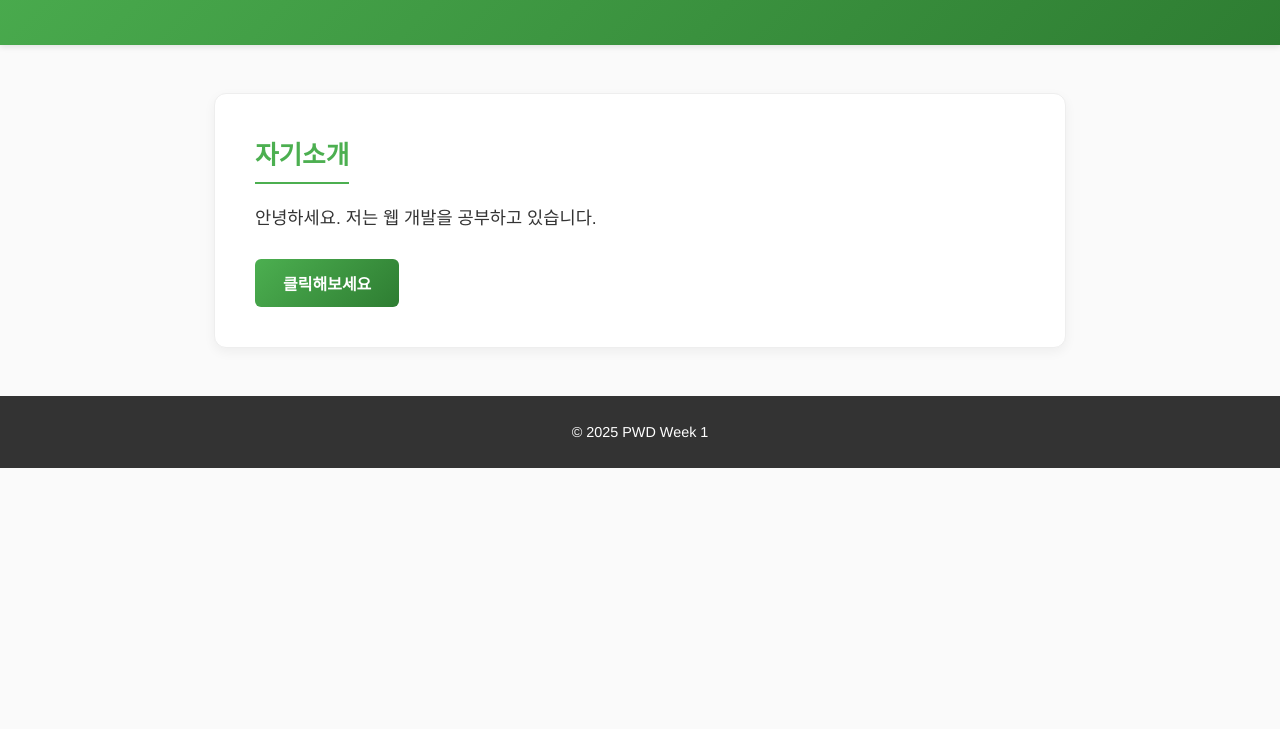
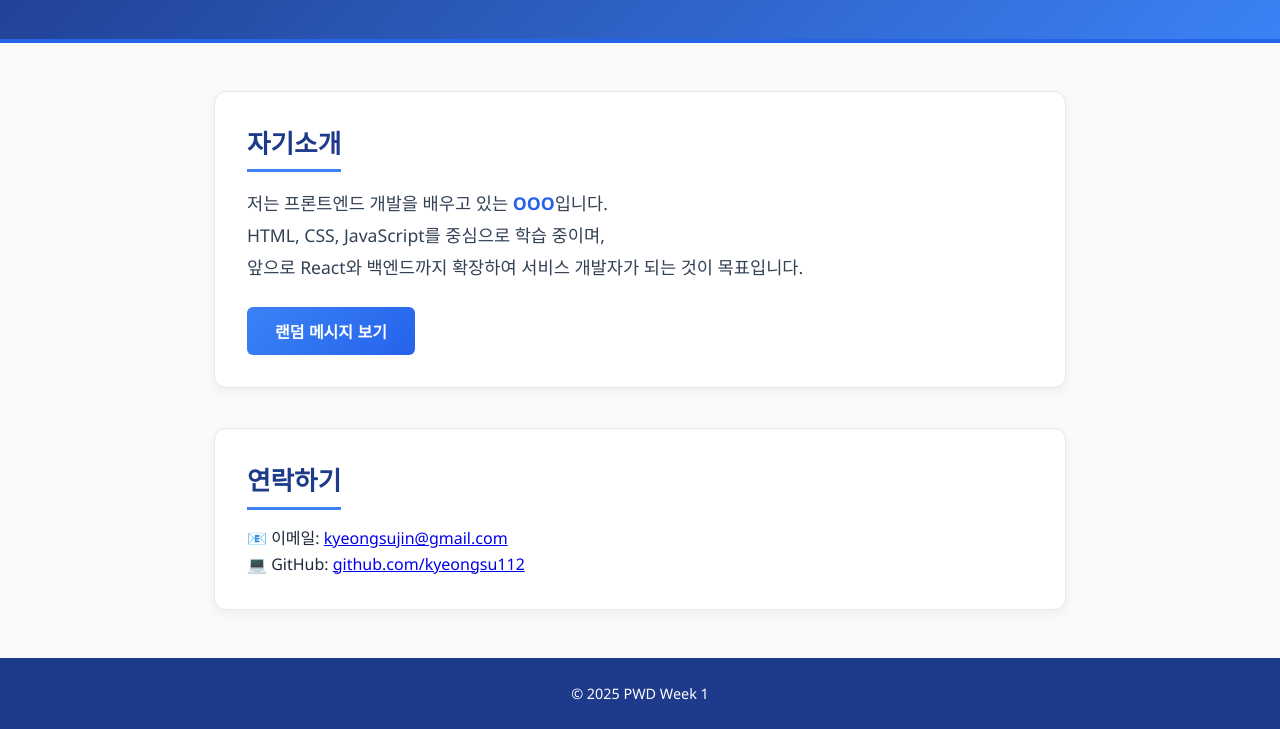
Before and after one commit to kyeongsu112/pwd-week1, a plain HTML site: page index.html in a window 1280 px wide. Shown: the part 160-889 px from the top of the page. Before the commit the page ends 800 px from the top, so only its background shows below. Drawn offline with Linux system fonts and the light colour scheme.

Commit message:
메시지 및 스타일 변경

```diff
--- a/index.html
+++ b/index.html
@@ -15,9 +15,20 @@
     <main>
         <section>
             <h2>자기소개</h2>
-            <p id="intro">안녕하세요. 저는 웹 개발을 공부하고 있습니다.</p>
-            <button onclick="changeText()">클릭해보세요</button>
+            <p id="intro">
+                저는 프론트엔드 개발을 배우고 있는 <strong>OOO</strong>입니다.<br>
+                HTML, CSS, JavaScript를 중심으로 학습 중이며,<br>
+                앞으로 React와 백엔드까지 확장하여 서비스 개발자가 되는 것이 목표입니다.
+            </p>
+            <button onclick="changeText()">랜덤 메시지 보기</button>
         </section>
+
+        <section>
+            <h2>연락하기</h2>
+            <p>📧 이메일: <a href="mailto:kyeongsujin@gmail.com">kyeongsujin@gmail.com</a></p>
+            <p>💻 GitHub: <a href="https://github.com/kyeongsu112" target="_blank">github.com/kyeongsu112</a></p>
+        </section>
+    </main>
     </main>
 
     <footer>
--- a/script.js
+++ b/script.js
@@ -1,9 +1,9 @@
 function changeText() {
     const intro = document.getElementById('intro');
     const messages = [
-        '안녕하세요. 저는 웹 개발을 공부하고 있는 진경수입니다.',
-        'HTML, CSS, JavaScript를 활용해 작은 프로젝트를 만들고 있습니다.',
-        '앞으로는 React와 백엔드까지 배워서 멋진 서비스를 만드는 것이 목표입니다.'
+        '작은 웹 프로젝트도 실제 서비스처럼 만들어 보는 것이 목표입니다.',
+        '웹 개발을 공부하며 사용자 친화적인 UI/UX를 구현하고 있습니다.',
+        'JavaScript와 CSS로 인터랙티브 웹사이트를 만들 수 있습니다.'
     ];
 
     const randomMessage = messages[Math.floor(Math.random() * messages.length)];
--- a/style.css
+++ b/style.css
@@ -7,19 +7,19 @@
 
 /* 전체 폰트 & 배경 */
 body {
-    font-family: "Helvetica Neue", Arial, sans-serif;
-    line-height: 1.7;
-    color: #222;
-    background: #fafafa;
+    font-family: "Segoe UI", Roboto, sans-serif;
+    line-height: 1.6;
+    background: #F9FAFB;
+    color: #1E293B;
 }
 
 /* 헤더 */
 header {
-    background: linear-gradient(135deg, #4CAF50, #2e7d32);
+    background: linear-gradient(135deg, #1E3A8A, #3B82F6);
     color: white;
     text-align: center;
     padding: 3rem 1rem;
-    box-shadow: 0 2px 6px rgba(0,0,0,0.1);
+    border-bottom: 4px solid #2563EB;
 }
 
 header h1 {
@@ -32,19 +32,19 @@ header p {
     opacity: 0.9;
 }
 
-/* 메인 */
+/* 메인 컨텐츠 */
 main {
     max-width: 900px;
     margin: 3rem auto;
     padding: 0 1.5rem;
 }
 
-/* 섹션 (카드 스타일) */
+/* 카드 섹션 */
 section {
-    background: #fff;
-    padding: 2.5rem;
+    background: white;
+    padding: 2rem;
     border-radius: 12px;
-    border: 1px solid #eee;
+    border: 1px solid #E5E7EB;
     box-shadow: 0 4px 12px rgba(0,0,0,0.05);
     margin-bottom: 2.5rem;
     transition: transform 0.2s ease;
@@ -57,40 +57,40 @@ section:hover {
 /* 섹션 제목 */
 h2 {
     font-size: 1.6rem;
-    color: #4CAF50;
-    margin-bottom: 1.2rem;
-    border-bottom: 2px solid #4CAF50;
+    color: #1E3A8A;
+    margin-bottom: 1rem;
+    border-bottom: 3px solid #3B82F6;
     display: inline-block;
     padding-bottom: 0.3rem;
 }
 
-/* 자기소개 문구 */
+/* 자기소개 텍스트 */
 #intro {
     font-size: 1.1rem;
-    color: #333;
     line-height: 1.8;
+    color: #334155;
 }
 
 #intro strong {
-    color: #2e7d32;
+    color: #2563EB;
 }
 
 /* 버튼 */
 button {
-    background: linear-gradient(135deg, #4CAF50, #2e7d32);
+    background: linear-gradient(135deg, #3B82F6, #2563EB);
     color: white;
     border: none;
     padding: 12px 28px;
-    cursor: pointer;
     border-radius: 6px;
     font-size: 1rem;
     font-weight: bold;
     margin-top: 1.5rem;
-    transition: transform 0.2s ease, background 0.3s ease;
+    cursor: pointer;
+    transition: all 0.3s ease;
 }
 
 button:hover {
-    background: linear-gradient(135deg, #45a049, #1b5e20);
+    background: linear-gradient(135deg, #1D4ED8, #1E3A8A);
     transform: scale(1.05);
 }
 
@@ -98,7 +98,7 @@ button:hover {
 footer {
     text-align: center;
     padding: 1.5rem;
-    background: #333;
+    background: #1E3A8A;
     color: white;
     font-size: 0.9rem;
     margin-top: 3rem;
```
